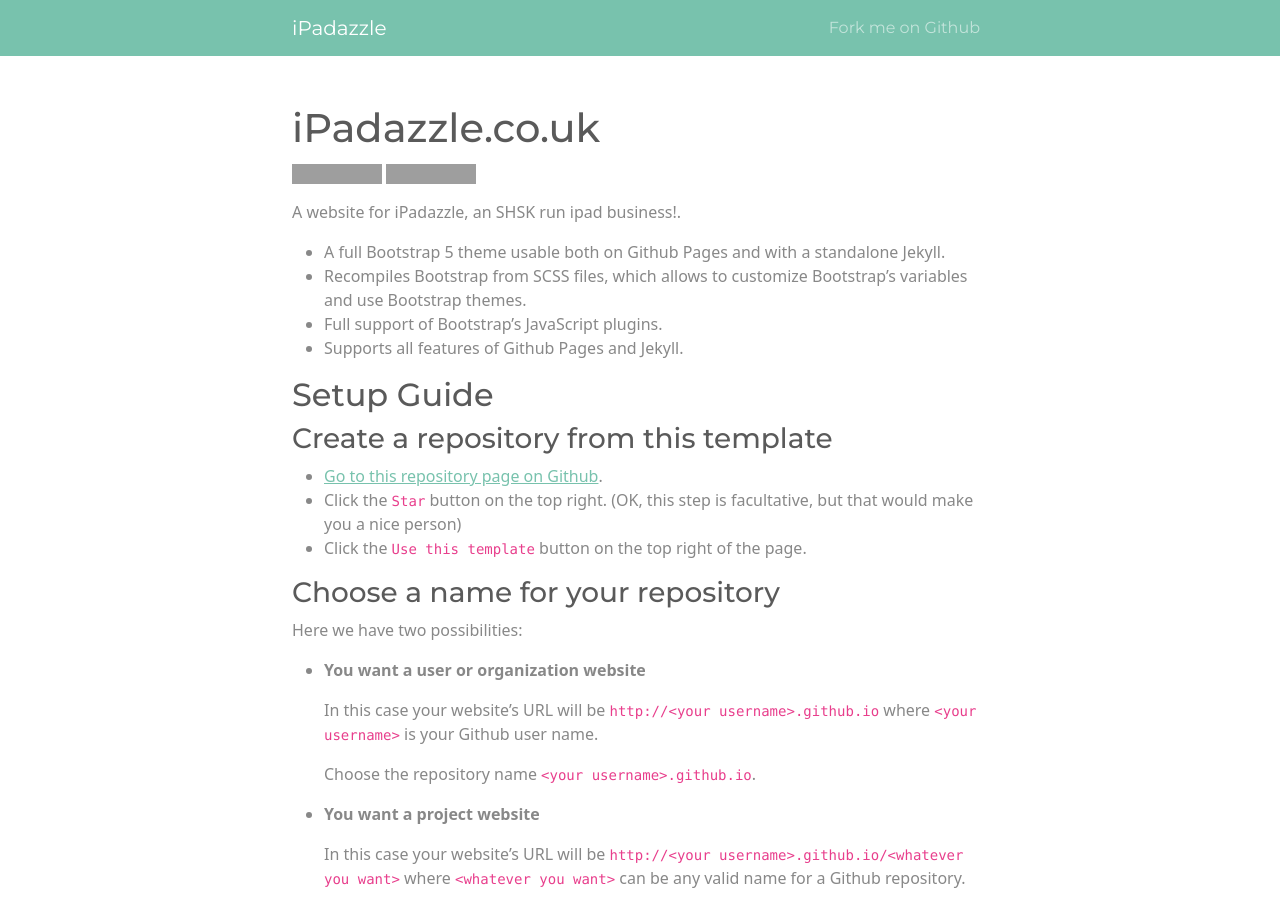
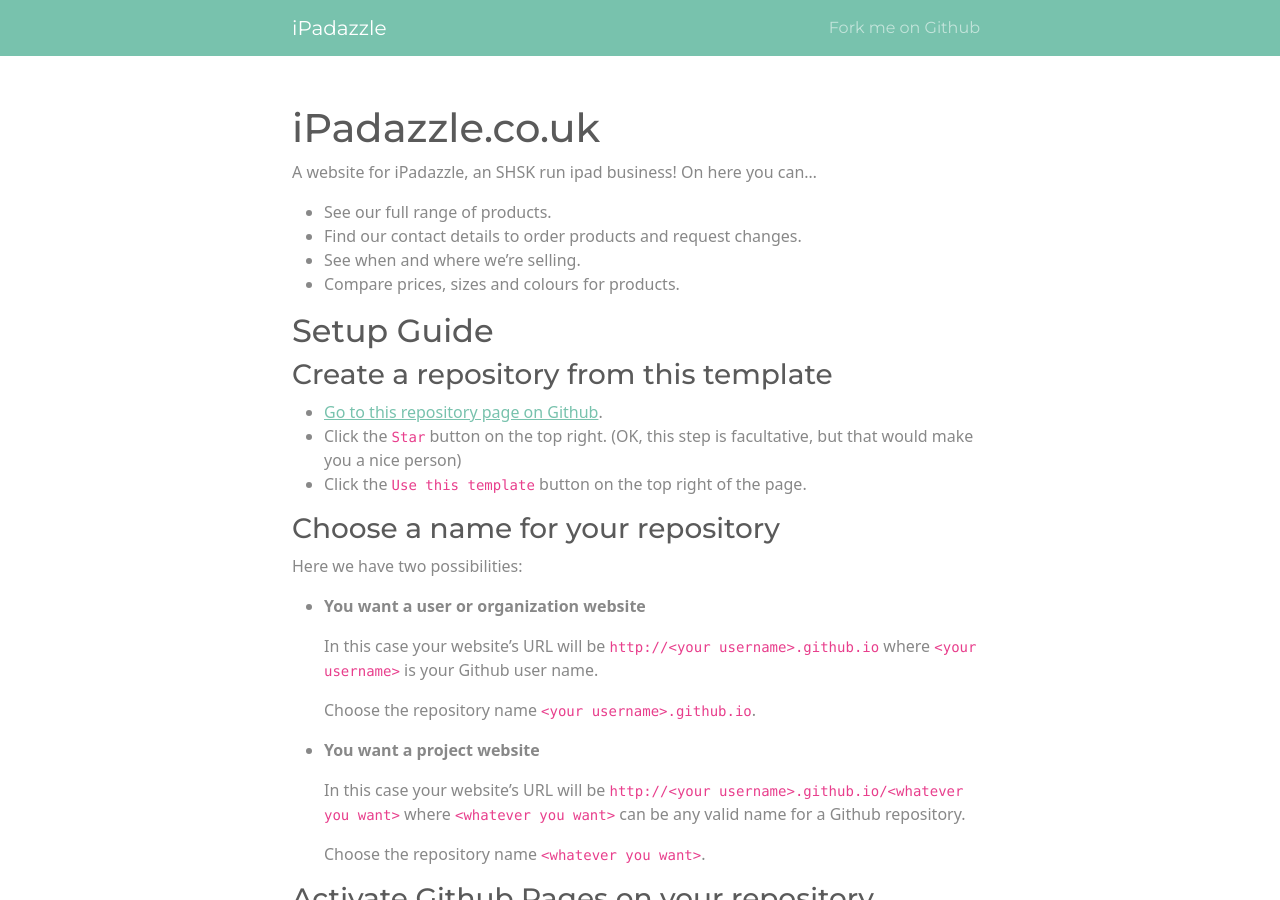
Before and after one commit to NatashaCELloyd/NatashaCELloyd.github.io, a Jekyll site: the page built from index.md, in a window 1280 px wide and 900 px high. Built offline with Jekyll 4.4.1, drawn with Linux system fonts in a browser that asks for light colours; grey boxes are pictures that could not be loaded.

Commit message:
first box of text

```diff
--- a/index.md
+++ b/index.md
@@ -3,14 +3,14 @@ layout: page
 title: iPadazzle.co.uk
 ---
 
-[![Github-sponsors](https://img.shields.io/badge/sponsor-30363D?logo=GitHub-Sponsors&logoColor=#EA4AAA)](https://github.com/sponsors/nicolas-van) [![GitHub Repo stars](https://img.shields.io/github/stars/nicolas-van/bootstrap-4-github-pages?style=social)](https://github.com/nicolas-van/bootstrap-4-github-pages)
 
-A website for iPadazzle, an SHSK run ipad business!.
 
-* A full Bootstrap 5 theme usable both on Github Pages and with a standalone Jekyll.
-* Recompiles Bootstrap from SCSS files, which allows to customize Bootstrap's variables and use Bootstrap themes.
-* Full support of Bootstrap's JavaScript plugins.
-* Supports all features of Github Pages and Jekyll.
+A website for iPadazzle, an SHSK run ipad business! On here you can...
+
+* See our full range of products.
+* Find our contact details to order products and request changes.
+* See when and where we're selling.
+* Compare prices, sizes and colours for products.
 
 ## Setup Guide
 
```
